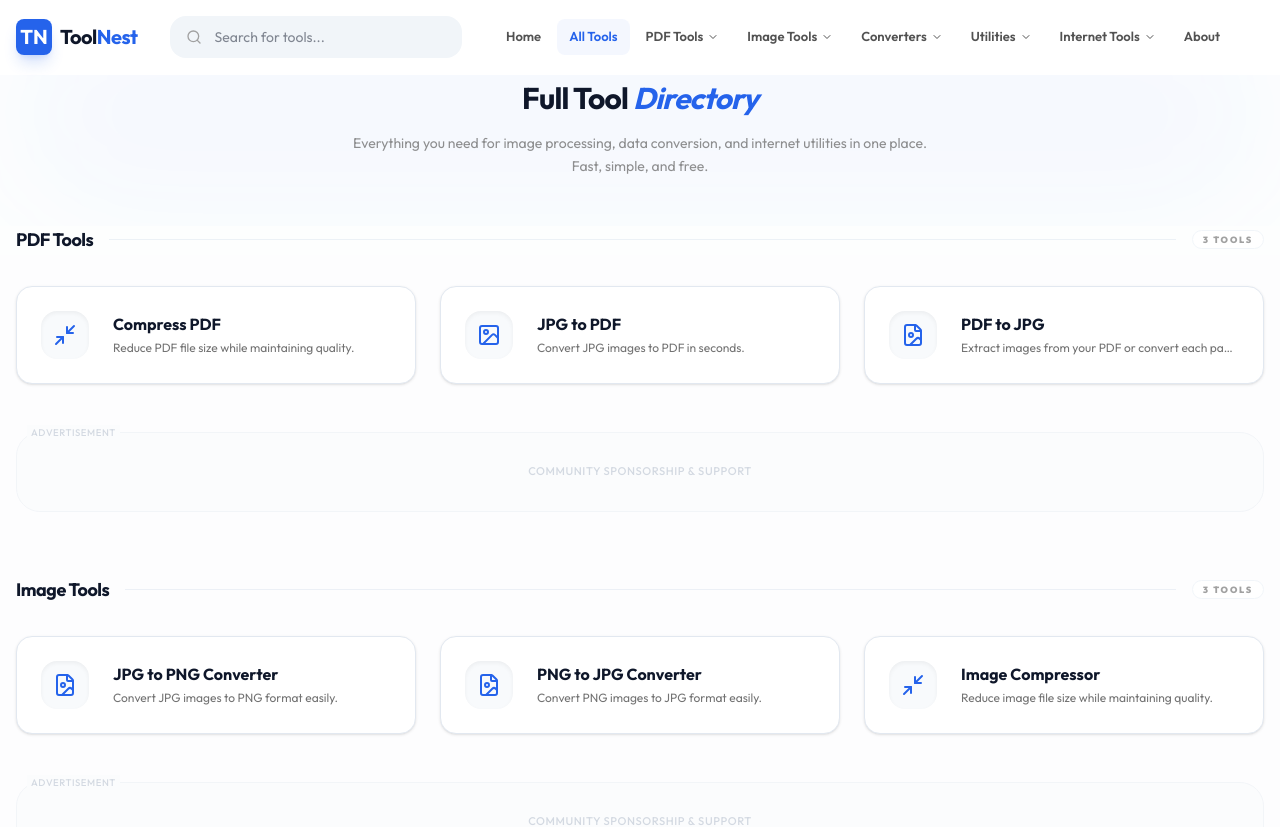
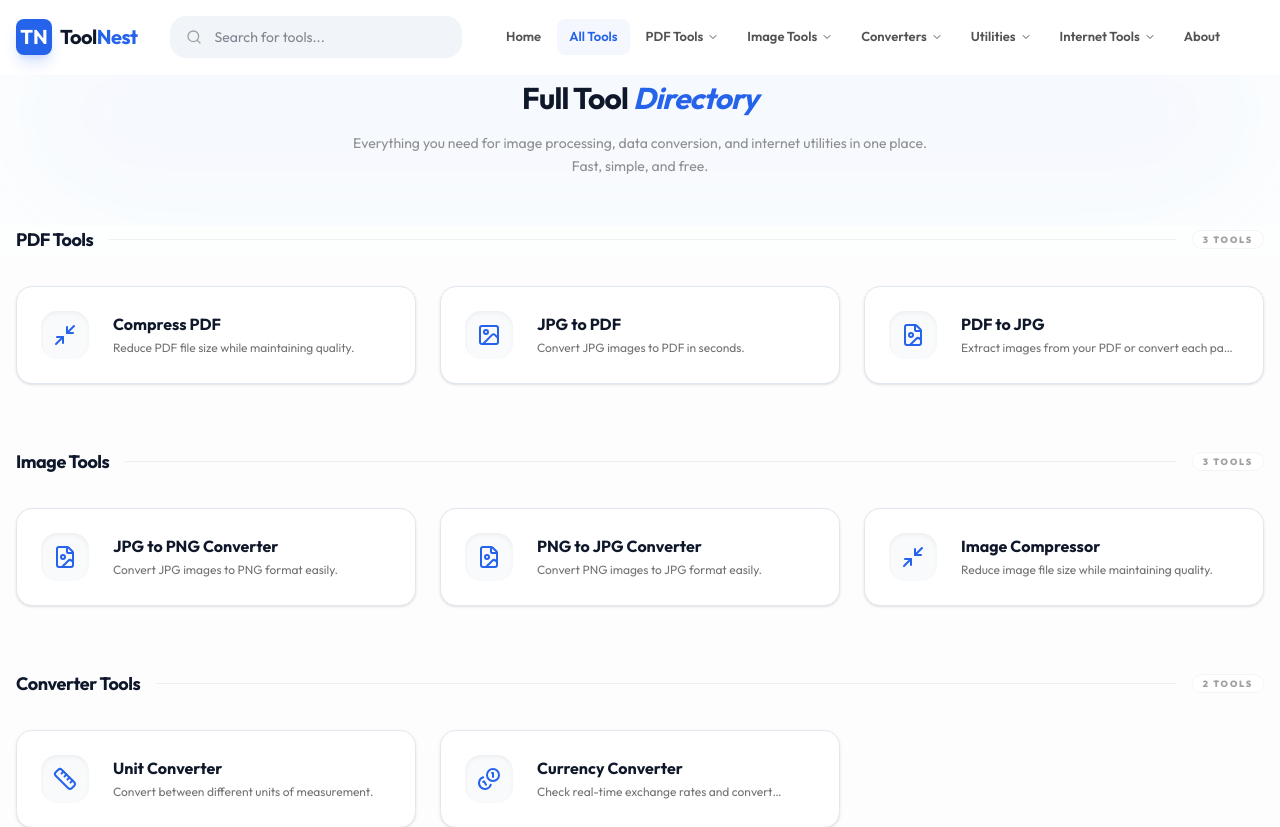
Before and after one commit to kalab1999/toolnest, a Next.js app: page /all-tools in a window 1280 px wide. Shown: the top 827 px of the page. Built offline with nearby package versions, Linux system fonts and the light colour scheme.

Commit message:
googleads

```diff
--- a/app/all-tools/page.tsx
+++ b/app/all-tools/page.tsx
@@ -46,9 +46,22 @@
             </div>
 
             {/* In-Directory Ad Break */}
-            <div className="ad-placeholder h-20 mt-12 bg-white border border-neutral-100 rounded-2xl flex items-center justify-center text-[10px] font-bold text-neutral-400 uppercase tracking-widest opacity-40">
-              Community Sponsorship & Support
+            <div className="my-6 text-center">
+              <ins
+                className="adsbygoogle"
+                style={{ display: "block" }}
+                data-ad-client="ca-pub-2422025830935555" // your AdSense client ID
+                data-ad-slot="YOUR_AD_UNIT_ID"           // your ad unit ID from AdSense
+                data-ad-format="auto"
+                data-full-width-responsive="true"
+              ></ins>
+              <script
+                dangerouslySetInnerHTML={{
+                  __html: `(adsbygoogle = window.adsbygoogle || []).push({});`,
+                }}
+              />
             </div>
+
           </div>
         ))}
       </div>
```
